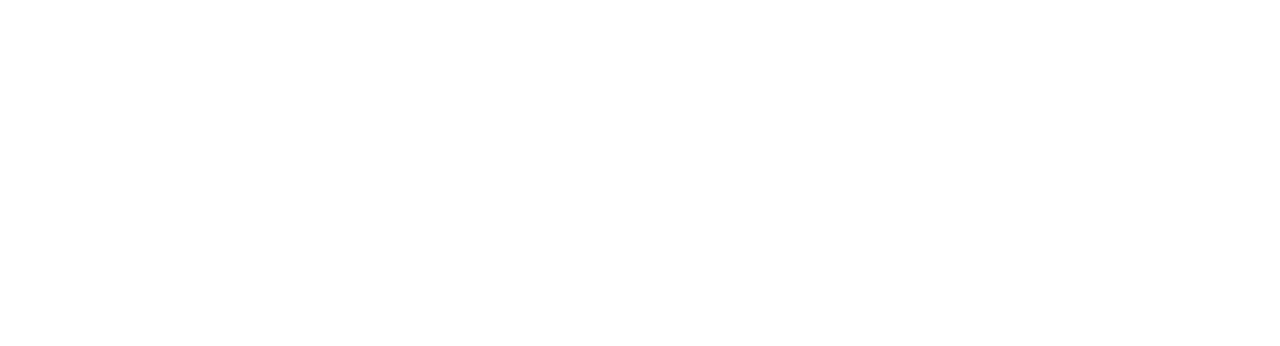
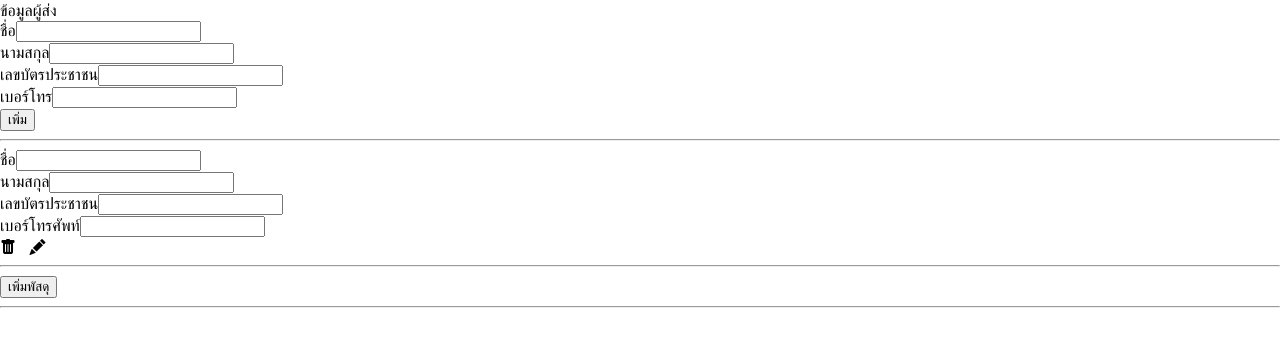
Before and after one commit to gungun614/BerryExpress, a React (Create React App) app in the folder frontend/: page /staff/addParcel in a window 1280 px wide. Shown: the top 346 px of the page. Built offline with nearby package versions, Linux system fonts and the light colour scheme.

Commit message:
Add kang&nan's AddParcel

```diff
--- a/frontend/src/App.js
+++ b/frontend/src/App.js
@@ -10,6 +10,7 @@
 import Admin from './pages/Admin';
 import Staff from './pages/Staff';
 import AddBranch from './pages/AddBranch';
+import AddParcel from './pages/AddParcel';
 
 const App = () => {
 
@@ -34,6 +35,9 @@
         <Route path="/admin/addBranch">
           <AddBranch />
         </Route>
+        <Route path="/staff/addParcel">
+          <AddParcel />
+        </Route>
       </Switch>
     </Router>
 
--- a/frontend/src/pages/AddParcel.js
+++ b/frontend/src/pages/AddParcel.js
@@ -2,6 +2,7 @@
 import Label from "../widgets/Label";
 import Input from "../widgets/Input";
 import Button from "../widgets/Button";
+import Icon from "../widgets/Icon";
 
 const AddParcel = () => {
   // mit
@@ -20,10 +21,26 @@
   }
 
   // kang
+  const [ firstname, setFirstname ] = useState('')
+  const [ lastname, setLastname ] = useState('')
+  const [ nationID, setNationID ] = useState('')
+  const [ tel, setTel ] = useState('')
 
+  const handleChangeFirstname = (event) => setFirstname(event.target.value)
+  const handleChangeLastname = (event) => setLastname(event.target.value)
+  const handleChangeNationID = (event) => setNationID(event.target.value)
+  const handleChangeTel = (event) => setTel(event.target.value)
 
   // nan
+  // const [ branchName, setBranchName ] = useState('1')
+  // const [ addressBranch, setAddressBranch ] = useState('2')
+  // const [ telBranch, setTelBranch ] = useState('3')
+  // const [ startDate, setStartDate ] = useState('4')
+  // const handleChangeBranchName = (event) => setBranchName(event.target.value)
+  // const handleChangeAddressBranch = (event) => setAddressBranch(event.target.value)
 
+  // const handleChangeTelBranch = (event) => setTelBranch(event.target.value)
+  // const handleChangeStartDate= (event) => setStartDate(event.target.value)
 
   // pppp
 
@@ -50,9 +67,53 @@
       </div>
       <div>
         {/* kang */}
+        <hr/>
+        <Label text="ชื่อ" />
+        <Input type="text" value={firstname} onChange={handleChangeFirstname} />
+        <br/>
+        <Label text="นามสกุล" />
+        <Input type="text" value={lastname} onChange={handleChangeLastname} />
+        <br/>
+        <Label text="เลขบัตรประชาชน" />
+        <Input type="text" value={nationID} onChange={handleChangeNationID} />
+        <br/>
+        <Label text="เบอร์โทรศัพท์" />
+        <Input type="text" value={tel} onChange={handleChangeTel} />
+        <br/>
+        <Icon className="bi-trash-fill" title="ลบ" />
+        &nbsp;&nbsp;&nbsp;
+        <Icon className="bi-pencil-fill" title="แก้ไข" />
+        <hr/>
+        <Button text="เพิ่มพัสดุ" />
+        <hr/>
       </div>
       <div>
         {/* nan */}
+        {/* <Label text = "ข้อมูลผู้รับ" />
+        <br/>
+        <Label text="ชื่อ" />
+        <Input type="text" value={consigneeName} onChange = {handleChangeConsigneeName} />
+        <br/>
+        <Label text = "นามสกุล" />
+        <Input type = "text" value = {consigneeLastName} onChange = {handleChangeConsigneeLastName} />
+        <br/>
+        <Label text = "ที่อยู่" />
+        <Input type = "text" value = {addressNumber} onChange = {handleChangeAddressNumber} />
+        <br/>
+        <Label text = "แขวง/ตำบล "/>
+        <Input type = "text" value = {canton } onChange = {handleChangeCanton } />
+        <br/>
+        <Label text = "เขต/อำเภอ "/>
+        <Input type = "text" value = {district} onChange = {handleChangeDistrict} />
+        <br/>
+        <Label text = "จังหวัด"/>
+        <Input type = "text" value = {province} onChange = {handleChangeProvince} />
+        <br/>
+        <Label text = "รหัสไปรษณีย์ "/>
+        <Input type = "text" value = {zipCode} onChange = {handleChangeZipCode} />
+        <br/>
+        <Label text = "เบอร์โทร "/>
+        <Input type = "text" value = {telConsignee} onChange = {handleChangeTelConsignee} />  */}
       </div>
       <div>
         {/* pppp */}
```
